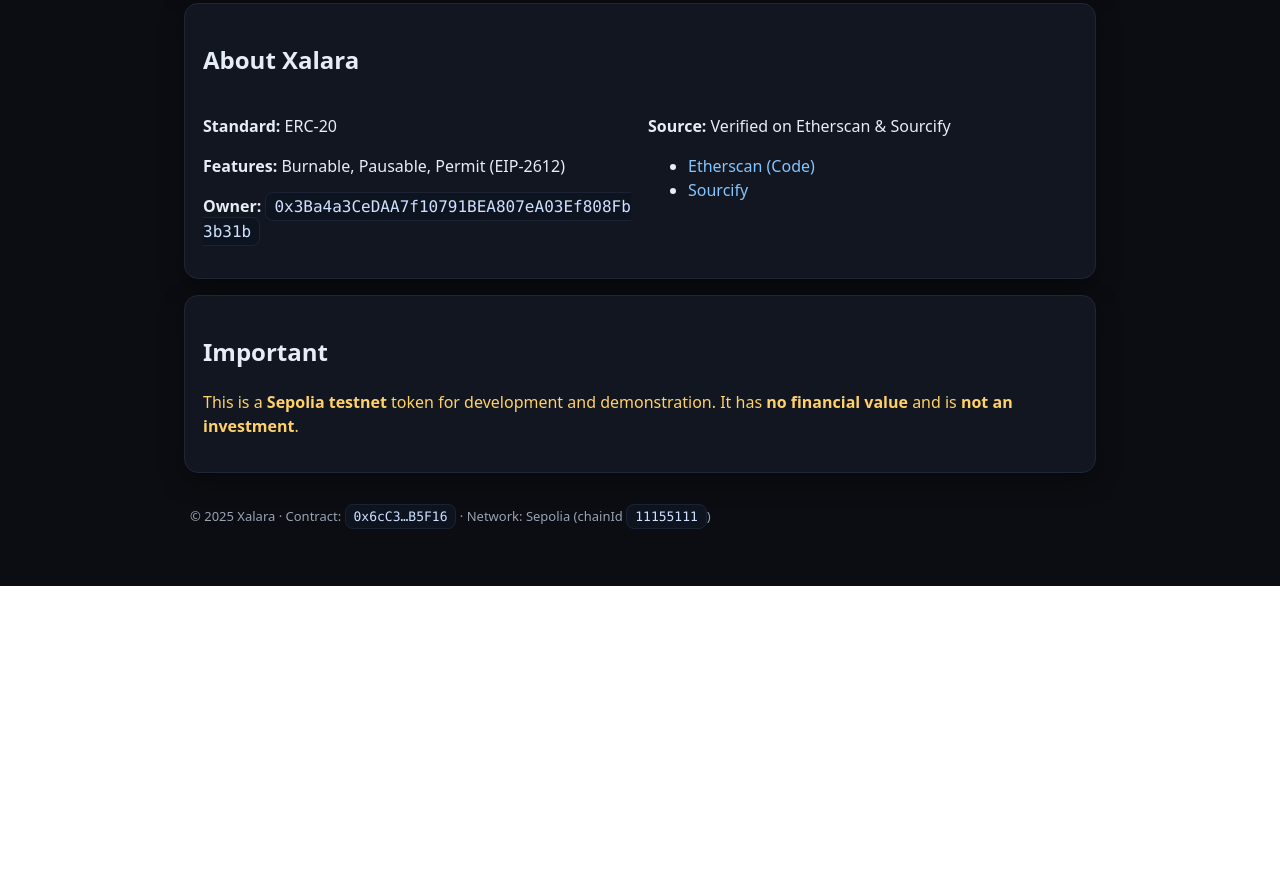
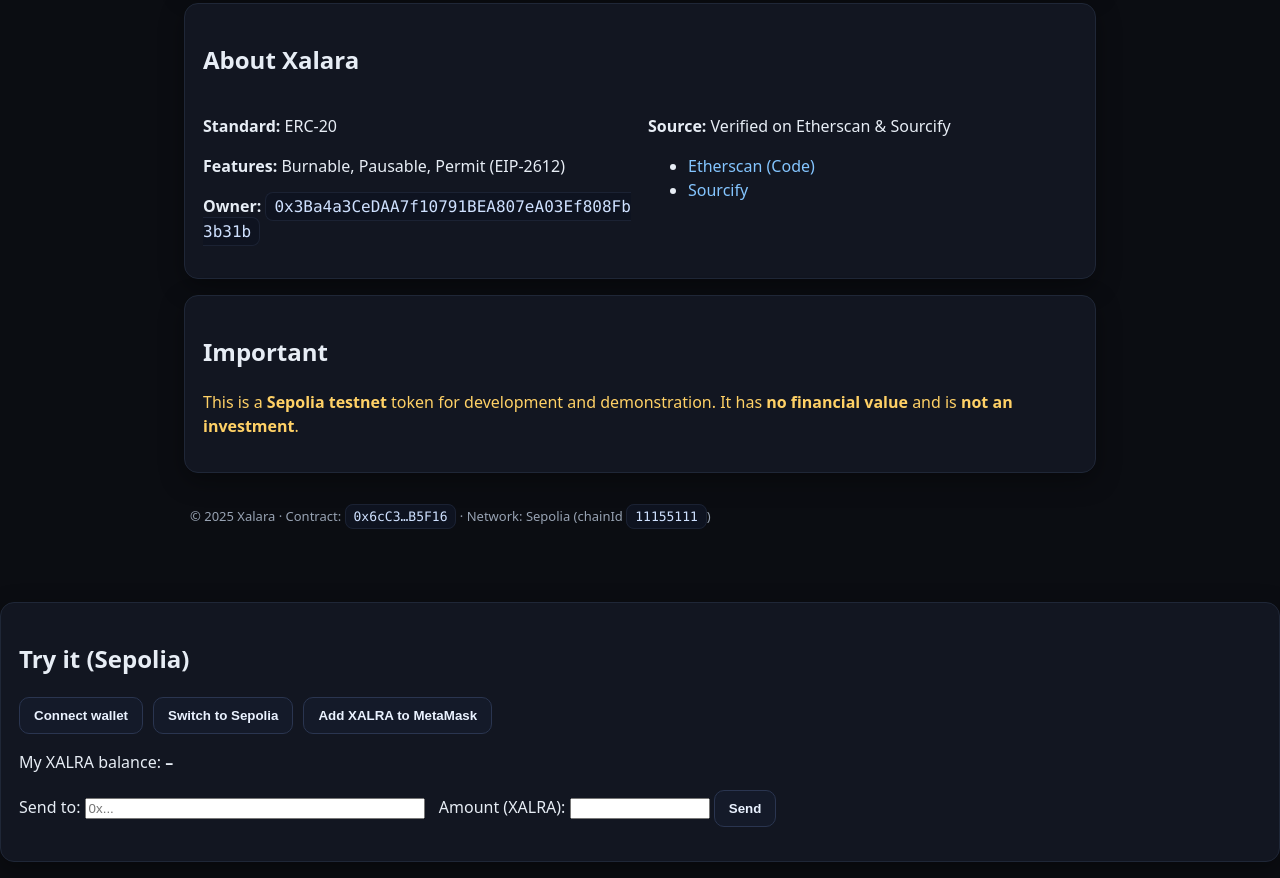
Before and after one commit to mrtlhn/xalara-site, a plain HTML site: page index.html in a window 1280 px wide. Shown: the part 464-1342 px from the top of the page. Before the commit the page ends 1050 px from the top, so only its background shows below. Drawn offline with Linux system fonts and the light colour scheme.

Commit message:
Update index.html

```diff
--- a/index.html
+++ b/index.html
@@ -142,5 +142,22 @@
       } catch { el.textContent = "Could not read wallet network"; }
     })();
   </script>
+  <section class="card" id="wallet">
+  <h2>Try it (Sepolia)</h2>
+  <div class="btn-row">
+    <button id="connect">Connect wallet</button>
+    <button id="switch">Switch to Sepolia</button>
+    <button id="addToken">Add XALRA to MetaMask</button>
+  </div>
+  <p id="addrRow" class="muted" style="display:none">Wallet: <code id="walletAddr">–</code></p>
+  <p>My XALRA balance: <strong id="myBalance">–</strong></p>
+  <div style="margin-top:12px">
+    <label>Send to: <input id="to" placeholder="0x..." style="width:340px"></label>
+    <label style="margin-left:10px">Amount (XALRA): <input id="amount" type="number" step="0.0001" min="0" style="width:140px"></label>
+    <button id="send">Send</button>
+  </div>
+  <p class="muted" id="txStatus"></p>
+</section>
+
 </body>
 </html>
```
